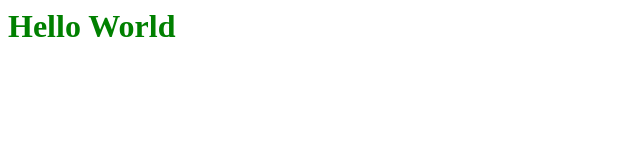
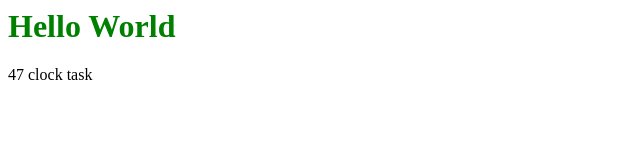
Before and after one commit to ZeitcipherCodes/zeitciphercodes.github.com, a plain HTML site: page index.html in a window 1280 px wide. Shown: the full height of the page, 0-640 px from the left. Drawn offline with Linux system fonts and the light colour scheme.

Commit message:
Update index.html

```diff
--- a/index.html
+++ b/index.html
@@ -1 +1,4 @@
 <h1 style="color: green">Hello World</h1>
+
+
+<a herf="47/index.html">47 clock task</a>
```
